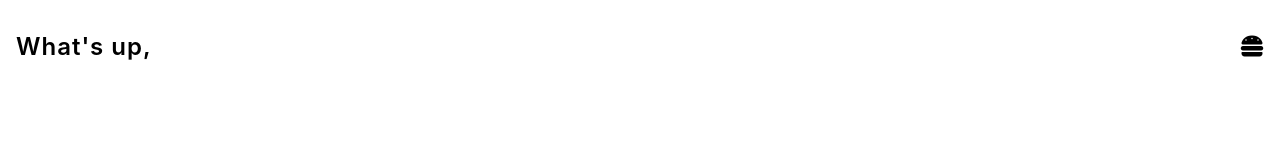
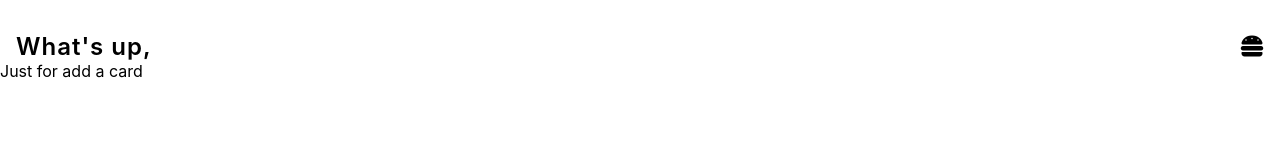
Before and after one commit to mrLuisFer/todolist, a React (Create React App) app: page /home in a window 1280 px wide. Shown: the top 160 px of the page. Built offline with nearby package versions, Linux system fonts and the light colour scheme.

Commit message:
feat: file TasksDashboard create

```diff
--- /dev/null
+++ b/src/components/TaksDashboard/TasksDashboard.jsx
@@ -0,0 +1,9 @@
+import React from 'react'
+
+export default function TasksDashboard() {
+  return (
+    <div>
+      <p>Just for add a card</p>
+    </div>
+  )
+}
--- a/src/views/Home/Home.jsx
+++ b/src/views/Home/Home.jsx
@@ -1,5 +1,6 @@
 import React, { useState } from 'react'
 import Nav from 'components/Nav/Nav'
+import TasksDashboard from 'components/TaksDashboard/TasksDashboard'
 
 export default function Home() {
   const [userName] = useState(localStorage.getItem('userName'))
@@ -7,6 +8,7 @@ export default function Home() {
   return (
     <section>
       <Nav username={userName} />
+      <TasksDashboard />
     </section>
   )
 }
```
